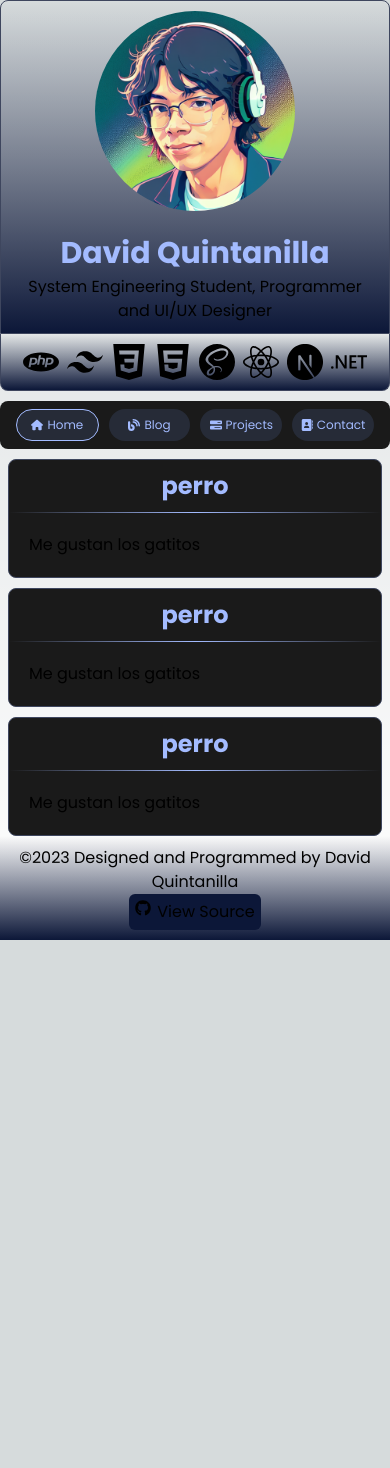
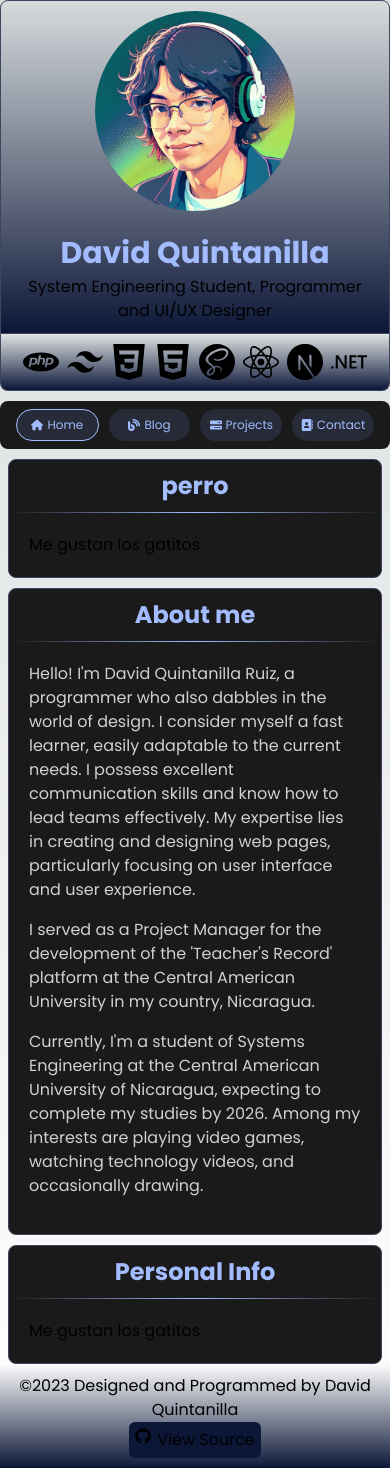
Before and after one commit to davidquintr/portfolio, a Next.js app: page / in a window 390 px wide. Before the commit the page ends 940 px from the top, so only its background shows below. Built offline with nearby package versions, Linux system fonts and the light colour scheme.

Commit message:
50% in home

```diff
--- a/src/app/page.tsx
+++ b/src/app/page.tsx
@@ -1,4 +1,5 @@
 import BoxContent from "./components/boxContent";
+import en from "./sources/en";
 
 export default function Home() {
   return (
@@ -6,10 +7,14 @@ export default function Home() {
       <BoxContent className="sm:col-span-5" title="perro">
         <p>Me gustan los gatitos</p>
       </BoxContent>
-      <BoxContent className="sm:col-span-3" title="perro">
-        <p>Me gustan los gatitos</p>
+      <BoxContent className="sm:col-span-3" title={en.home.about_me.title}>
+        {en.home.about_me.description.split("\n").map((paragraph, index) => (
+          <p className="text-dark-gray mb-4" key={index}>
+            {paragraph}
+          </p>
+        ))}
       </BoxContent>
-      <BoxContent className="sm:col-span-2" title="perro">
+      <BoxContent className="sm:col-span-2" title={en.home.personal_info.title}>
         <p>Me gustan los gatitos</p>
       </BoxContent>
     </article>
--- a/src/app/sources/en.tsx
+++ b/src/app/sources/en.tsx
@@ -1,6 +1,9 @@
 const en = {
   author: "David Quintanilla",
   role: "System Engineering Student, Programmer and UI/UX Designer",
+  email: "davidquintr@gmail.com",
+  birthday: "2004/04/19",
+  country: "Nicaragua",
   navigation: {
     home: "Home",
     blog: "Blog",
@@ -11,6 +14,29 @@ const en = {
     credits: "©2023 Designed and Programmed by David Quintanilla",
     source: "View Source",
   },
+  home: {
+    experience: {
+      uca: {
+        name: "Universidad Centroamericana",
+        position: "Project Manager",
+        time: "September 2022 - August 2022",
+      },
+      ooqia: {
+        name: "OOQIA",
+        position: "Web Developer Intern",
+        time: "September 2023 - Present",
+      },
+    },
+    about_me: {
+      title: "About me",
+      description: `Hello! I'm David Quintanilla Ruiz, a programmer who also dabbles in the world of design. I consider myself a fast learner, easily adaptable to the current needs. I possess excellent communication skills and know how to lead teams effectively. My expertise lies in creating and designing web pages, particularly focusing on user interface and user experience.
+      I served as a Project Manager for the development of the 'Teacher's Record' platform at the Central American University in my country, Nicaragua.
+      Currently, I'm a student of Systems Engineering at the Central American University of Nicaragua, expecting to complete my studies by 2026. Among my interests are playing video games, watching technology videos, and occasionally drawing.`,
+    },
+    personal_info: {
+      title: "Personal Info",
+    },
+  },
 };
 
 export default en;
```
Also changed, not shown: 1 other file (tests, documents, lock files or other folders).
